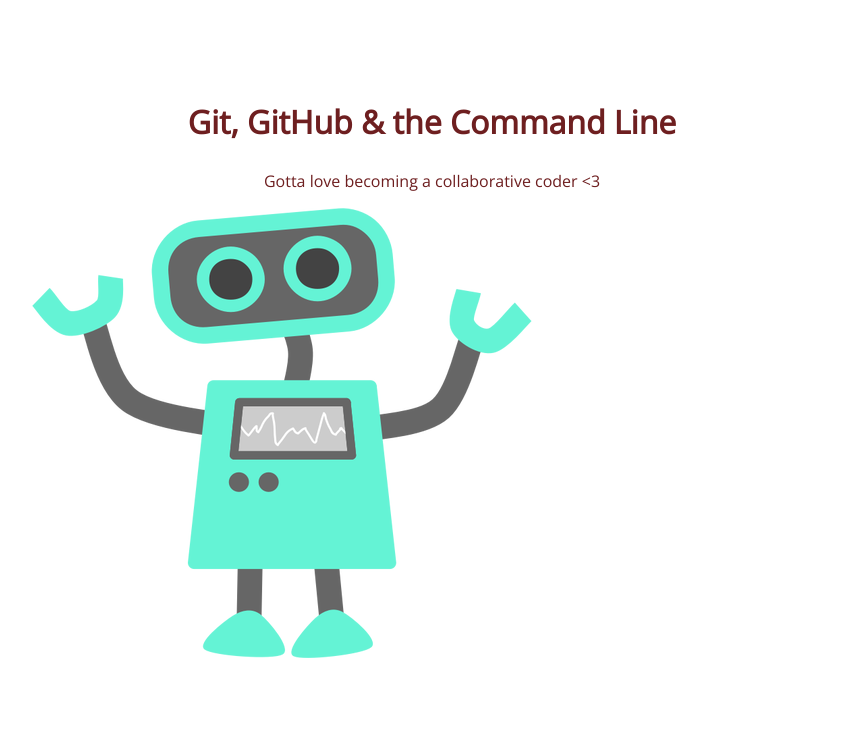
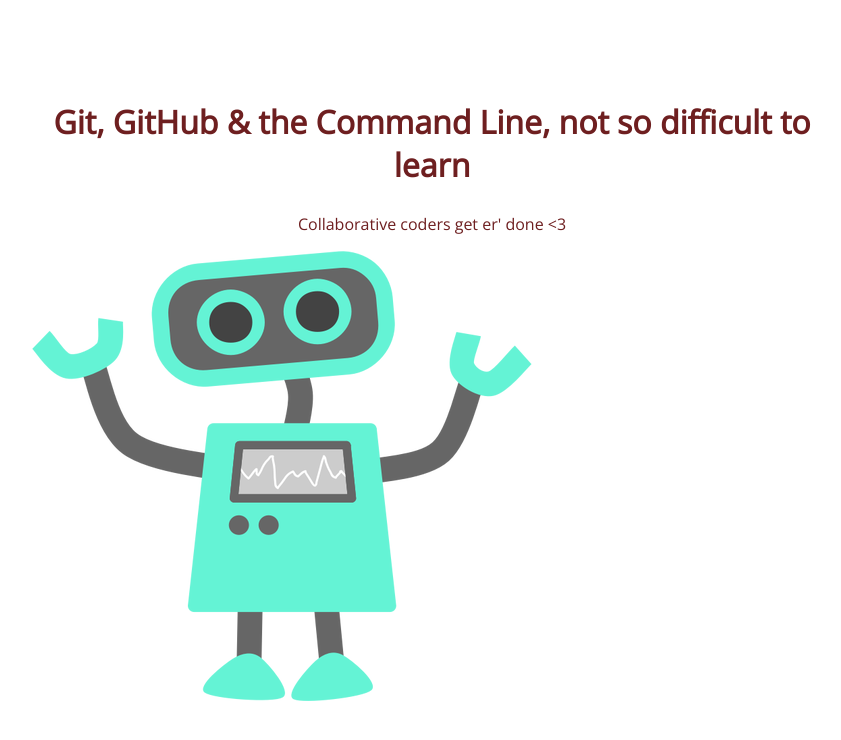
Before and after one commit to stevenjetton/105-project, a plain HTML site: page index.html in a window 1280 px wide. Shown: the whole page, without its empty margins (208-1049 px from the left). Drawn offline with nearby package versions, Linux system fonts and the light colour scheme.

Commit message:
header-p-change

```diff
--- a/index.html
+++ b/index.html
@@ -8,8 +8,8 @@
 </head>
 <body>
 	<section>
-		<h1>Git, GitHub & the Command Line</h1>
-		<p>Gotta love becoming a collaborative coder <3</p>
+		<h1>Git, GitHub & the Command Line, not so difficult to learn</h1>
+		<p>Collaborative coders get er' done <3</p>
 		<img src="img/happy-blue-robot.png">
 	</section>
 </body>
```
